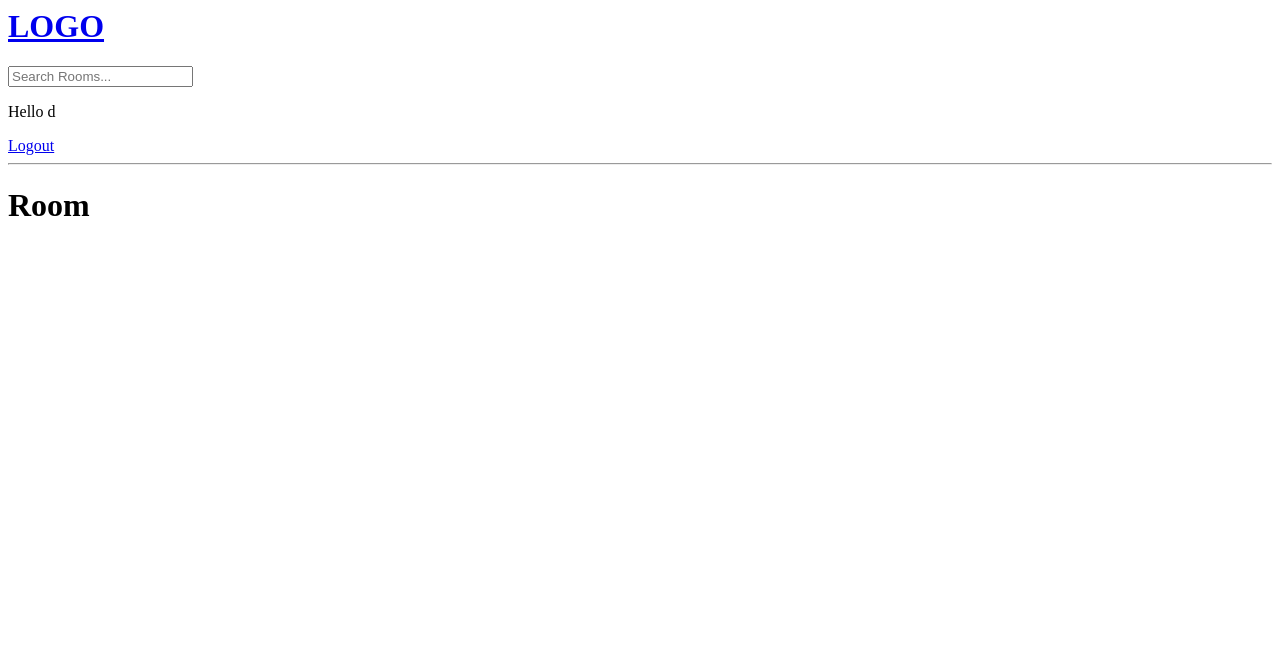
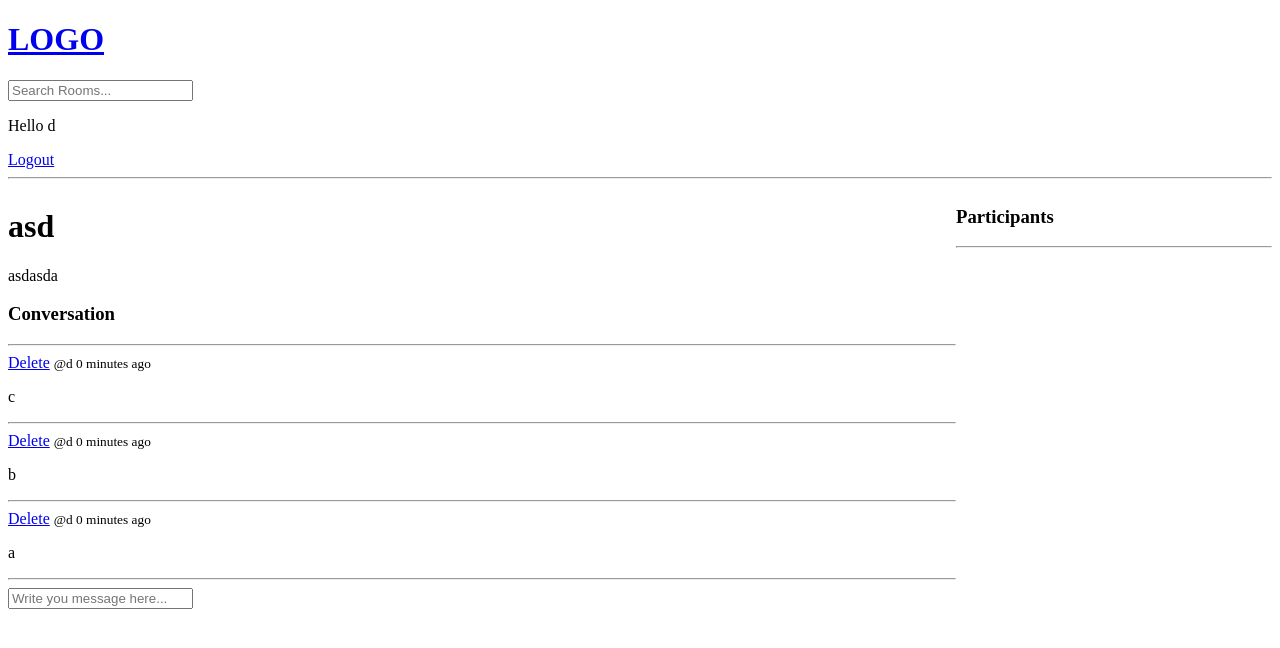
Before and after one commit to David-Chan-Ho2/studybud, a Django app: page /room/2/ in a window 1280 px wide. Shown: the top 648 px of the page. Run offline with Django 3.2, Linux system fonts and the light colour scheme; a user stored in the database is signed in; data comes from the database, SQL or seed files in the repository; both versions use the stored data as it was after the commit; data that the repository does not hold is empty.

Commit message:
message crud

```diff
--- a/base/models.py
+++ b/base/models.py
@@ -13,7 +13,7 @@ class Room(models.Model):
     topic = models.ForeignKey(Topic, on_delete=models.SET_NULL, null=True)
     name = models.CharField(max_length=200)
     description = models.TextField(null=True, blank=True)
-    # participants =
+    participants = models.ManyToManyField(User,related_name='participants', blank=True)
     updated = models.DateTimeField(auto_now=True)
     created = models.DateTimeField(auto_now_add=True)
 
--- a/base/templates/base/room.html
+++ b/base/templates/base/room.html
@@ -1,3 +1,57 @@
-{% include 'navbar.html' %}
+{% include 'main.html' %}
+{% block content %}
 
-<h1>Room</h1>
+<style>
+    .room-container {
+        display: grid;
+        grid-template-columns: 3fr 1fr;
+    }
+</style>
+
+<div class="room-container">
+  <div>
+    <h1>{{room.name}}</h1>
+
+    <p>{{room.description}}</p>
+
+    <div class="comment-wrapper">
+      <h3>Conversation</h3>
+      <hr />
+      {% for message in room_messages %}
+      <div>
+        {% if request.user == message.user %}
+            <a href="{% url 'delete-message' message.id %}">Delete</a>
+        {% endif %}
+        <small>@{{message.user}} {{message.created | timesince}} ago </small>
+        <p>{{message.body}}</p>
+        <hr />
+      </div>
+      {% endfor %}
+    </div>
+
+    {% if request.user.is_authenticated %}
+    <div class="comment-form">
+      <form method="POST" action="">
+        {% csrf_token %}
+        <input
+          type="text"
+          name="body"
+          placeholder="Write you message here..."
+        />
+      </form>
+    </div>
+    {% endif %}
+  </div>
+  <div>
+    <h3>Participants</h3>
+    <hr />
+
+    {% for user in participants %}
+    <div>
+      <p>@{{user.username}}</p>
+    </div>
+    {% endfor %}
+  </div>
+</div>
+
+{% endblock content %}
--- a/base/urls.py
+++ b/base/urls.py
@@ -7,9 +7,10 @@ urlpatterns = [
     path('register/', views.registerPage, name='register'),
 
     path('', views.home, name='home'),
+    path('room/<str:pk>/', views.room, name='room'),
 
-    path('room/<str:pk>/', views.room, name='room'),
     path('create-room/', views.createRoom, name='create-room'),
     path('update-room/<str:pk>/', views.updateRoom, name='update-room'),
     path('delete-room/<str:pk>/', views.deleteRoom, name='delete-room'),
+    path('delete-message/<str:pk>/', views.deleteMessage, name="delete-message"),
 ]
--- a/base/views.py
+++ b/base/views.py
@@ -6,7 +6,7 @@ from django.contrib.auth.models import User
 from django.contrib.auth import authenticate, login, logout
 from django.contrib.auth.forms import UserCreationForm
 from django.http import HttpResponse
-from .models import Room, Topic, User
+from .models import Room, Topic, User, Message
 from .forms import RoomForm
 
 def loginPage(request):
@@ -73,8 +73,23 @@ def home(request):
 
 def room(request, pk):
     room = Room.objects.get(id=pk)
+    room_messages = room.message_set.all().order_by('-created')
+    participants = room.participants.all()
 
-    context = {'room': room}
+    if request.method == 'POST':
+        message = Message.objects.create(
+            user=request.user,
+            room=room,
+            body=request.POST.get('body')
+        )
+        room.participants.add(request.user)
+        return redirect('room', pk=room.id)
+
+    context = {
+        'room': room,
+        'room_messages': room_messages,
+        'participants': participants
+    }
     return render(request, 'base/room.html', context)
 
 @login_required(login_url='login')
@@ -119,3 +134,15 @@ def deleteRoom(request, pk):
         return redirect('home')
 
     return render(request, 'base/delete.html', {'room': room})
+
+@login_required(login_url='login')
+def deleteMessage(request, pk):
+    message = Message.objects.get(id=pk)
+
+    if request.user != message.user:
+        return HttpResponse('Your are not allowed here!!')
+
+    if request.method == 'POST':
+        message.delete()
+        return redirect('home')
+    return render(request, 'base/delete.html', {'obj': message})
```
Also changed, not shown: base/migrations/0004_room_participants.py (added), db.sqlite3.
